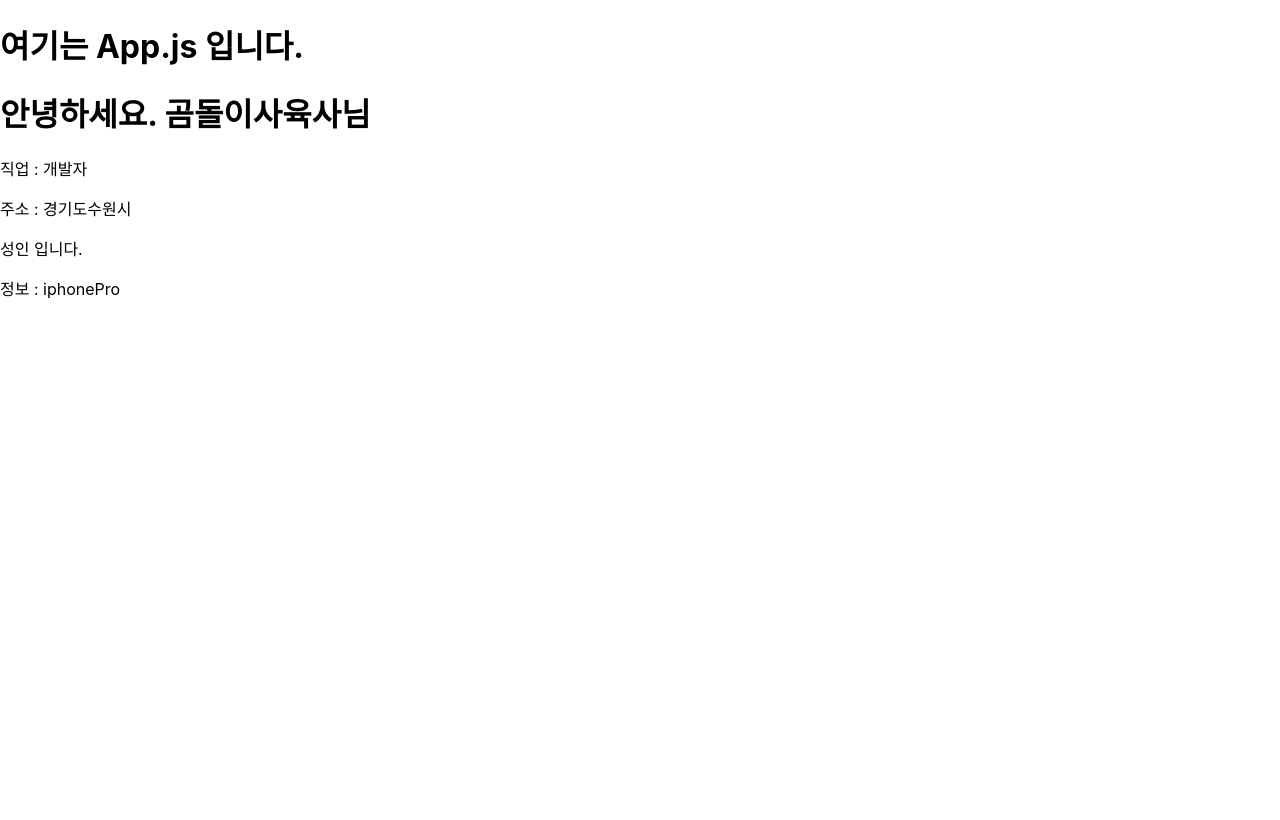
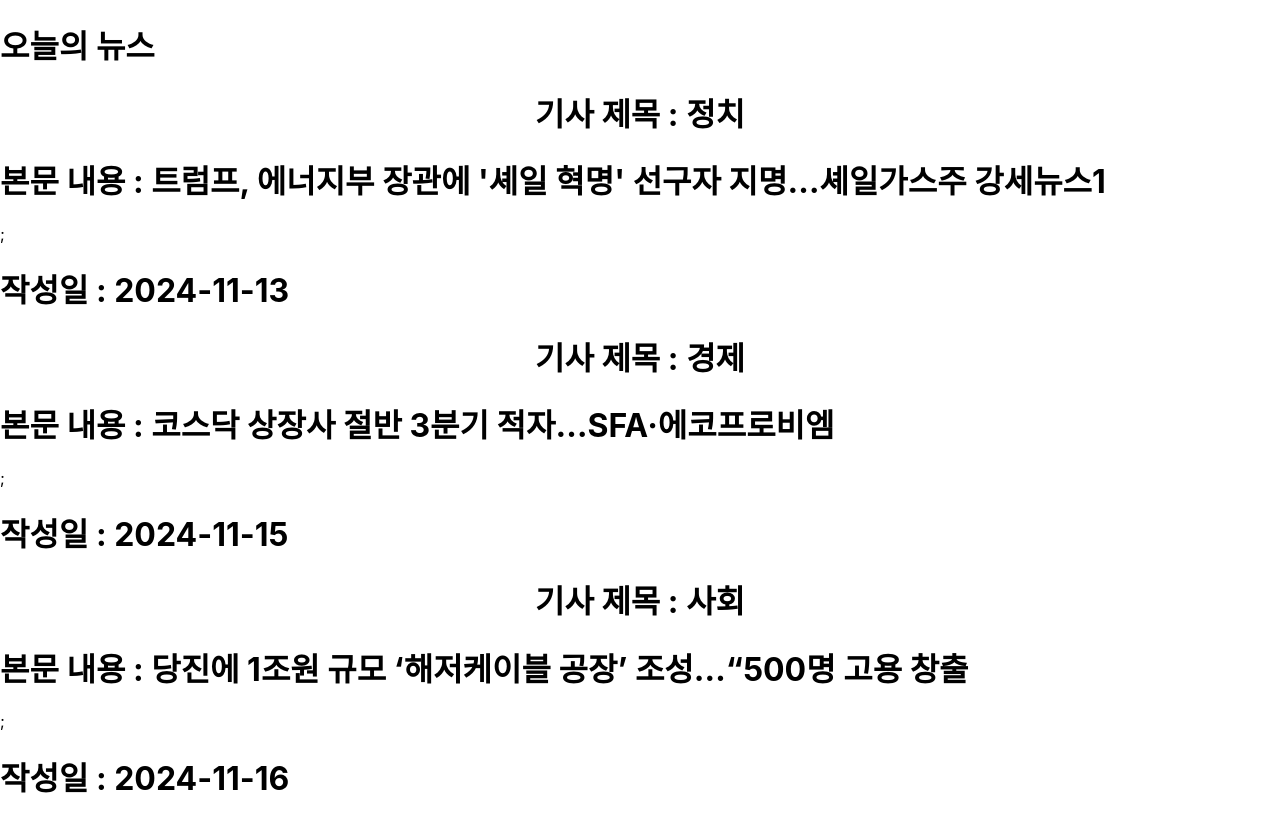
Before and after one commit to Woo3574/FrontEnd, a React (Create React App) app in the folder React/kh-sample-241118/: page / in a window 1280 px wide. Built offline with nearby package versions, Linux system fonts and the light colour scheme.

Commit message:
24.11.18

```diff
--- a/React/kh-sample-241118/package.json
+++ b/React/kh-sample-241118/package.json
@@ -10,6 +10,7 @@
     "react": "^18.3.1",
     "react-dom": "^18.3.1",
     "react-scripts": "5.0.1",
+    "styled-components": "^6.1.13",
     "web-vitals": "^2.1.0"
   },
   "scripts": {
--- /dev/null
+++ b/React/kh-sample-241118/src/24.11.18/Article.js
@@ -0,0 +1,43 @@
+import styled from "styled-components";
+
+const HeadStyle = styled.h1`
+  font-size: 2em;
+  color: ro;
+  text-align: center;
+`;
+
+const HeadLine = ({ title }) => {
+  return (
+    <>
+      <HeadStyle>기사 제목 : {title}</HeadStyle>
+    </>
+  );
+};
+
+const Contents = ({ description }) => {
+  return (
+    <>
+      <h1>본문 내용 : {description}</h1>;
+    </>
+  );
+};
+
+const NewsDate = ({ date }) => {
+  return (
+    <>
+      <h1>작성일 : {date}</h1>
+    </>
+  );
+};
+
+const Article = ({ data }) => {
+  return (
+    <>
+      <HeadLine title={data.title} />
+      <Contents description={data.description} />
+      <NewsDate date={data.date} />
+    </>
+  );
+};
+
+export default Article;
--- /dev/null
+++ b/React/kh-sample-241118/src/24.11.18/Articles.js
@@ -0,0 +1,31 @@
+import Article from "./Article";
+
+const data = [
+  {
+    title: "정치",
+    description:
+      "트럼프, 에너지부 장관에 '셰일 혁명' 선구자 지명…셰일가스주 강세뉴스1",
+    date: "2024-11-13",
+  },
+  {
+    title: "경제",
+    description: "코스닥 상장사 절반 3분기 적자…SFA·에코프로비엠",
+    date: "2024-11-15",
+  },
+  {
+    title: "사회",
+    description: "당진에 1조원 규모 ‘해저케이블 공장’ 조성…“500명 고용 창출",
+    date: "2024-11-16",
+  },
+];
+
+const Articles = () => {
+  return (
+    <>
+      <h1>오늘의 뉴스</h1>
+      {data && data.map((e) => <Article data={e} />)}
+    </>
+  );
+};
+
+export default Articles;
--- a/React/kh-sample-241118/src/App.js
+++ b/React/kh-sample-241118/src/App.js
@@ -3,6 +3,7 @@ import "./App.css";
 import JsxSyntax from "./24.11.18/JSX문법";
 import GreetingComponent from "./24.11.18/GreetingComponent";
 import WelcomeProps from "./24.11.18/WelcomeProps";
+import Articles from "./24.11.18/Articles";
 
 const productInfo = {
   date: "2024-05-16",
@@ -11,16 +12,34 @@ const productInfo = {
 function App() {
   return (
     <>
-      <h1>여기는 App.js 입니다.</h1>
+      {/* <h1>여기는 App.js 입니다.</h1> */}
       {/* <JsxSyntax />
       <GreetingComponent /> */}
-      <WelcomeProps
+      {/* <WelcomeProps
         name="곰돌이사육사"
         job="개발자"
         addr="경기도수원시"
         isAdult={true}
         info={productInfo}
       />
+      <hr />
+      <WelcomeProps
+        name="안유진"
+        job="아이돌"
+        addr="노잼 도시 대전"
+        isAdult={true}
+        info={productInfo}
+      /> */}
+      {/* <hr />
+      <WelcomeProps
+        name="장원영"
+        job="아이돌"
+        addr="노잼 도시 대전"
+        isAdult={true}
+        info={productInfo}
+      />
+      <hr /> */}
+      <Articles />
     </>
   );
 }
```
Also changed, not shown: 1 other file (tests, documents, lock files or other folders).
